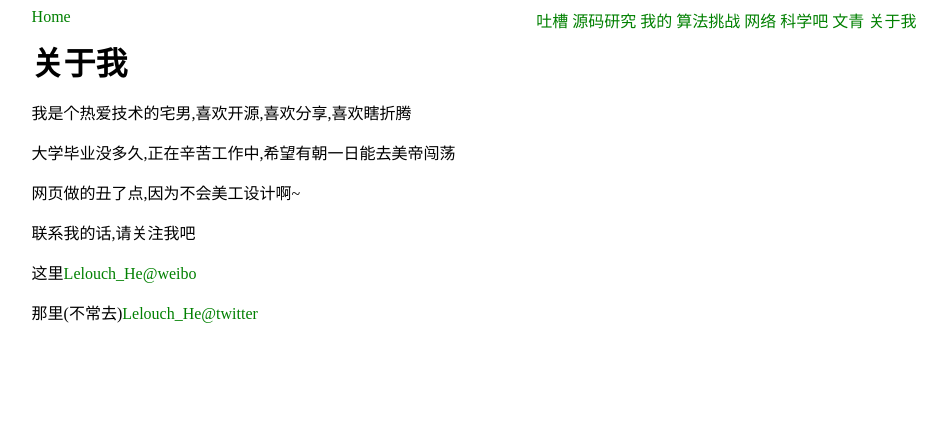
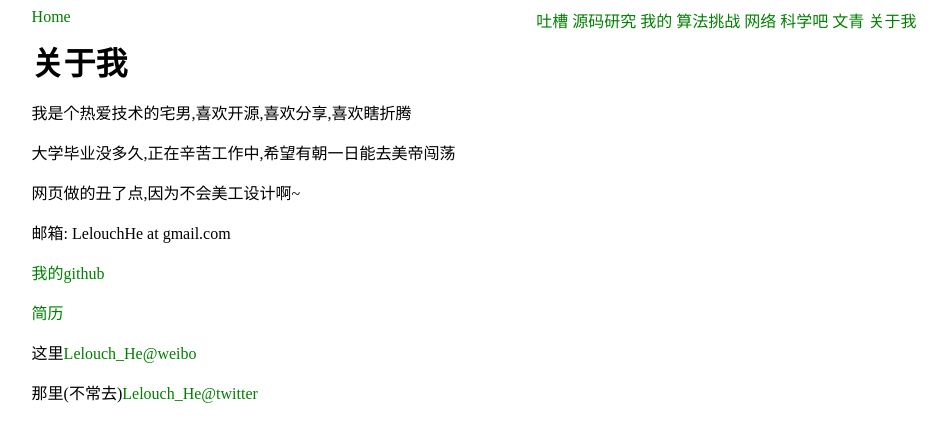
Before and after one commit to LelouchHe/lelouchhe.github.com, a Jekyll site: the page built from about.md, in a window 1280 px wide. Shown: the top 442 px of the page, without its empty margins (166-1113 px from the left). Built offline with Jekyll 4.4.1, drawn with Linux system fonts in a browser that asks for light colours; Markdown is read by kramdown in place of the engine named in the settings.

Commit message:
update resume

```diff
--- a/about.md
+++ b/about.md
@@ -9,7 +9,11 @@ title: 关于我
 
 网页做的丑了点,因为不会美工设计啊~
 
-联系我的话,请关注我吧
+邮箱: LelouchHe at gmail.com
+
+[我的github](https://github.com/LelouchHe)
+
+[简历](http://www.linkedin.com/in/lelouchhe)
 
 这里[Lelouch_He@weibo](http://weibo.com/lelouchhe)
 
```
